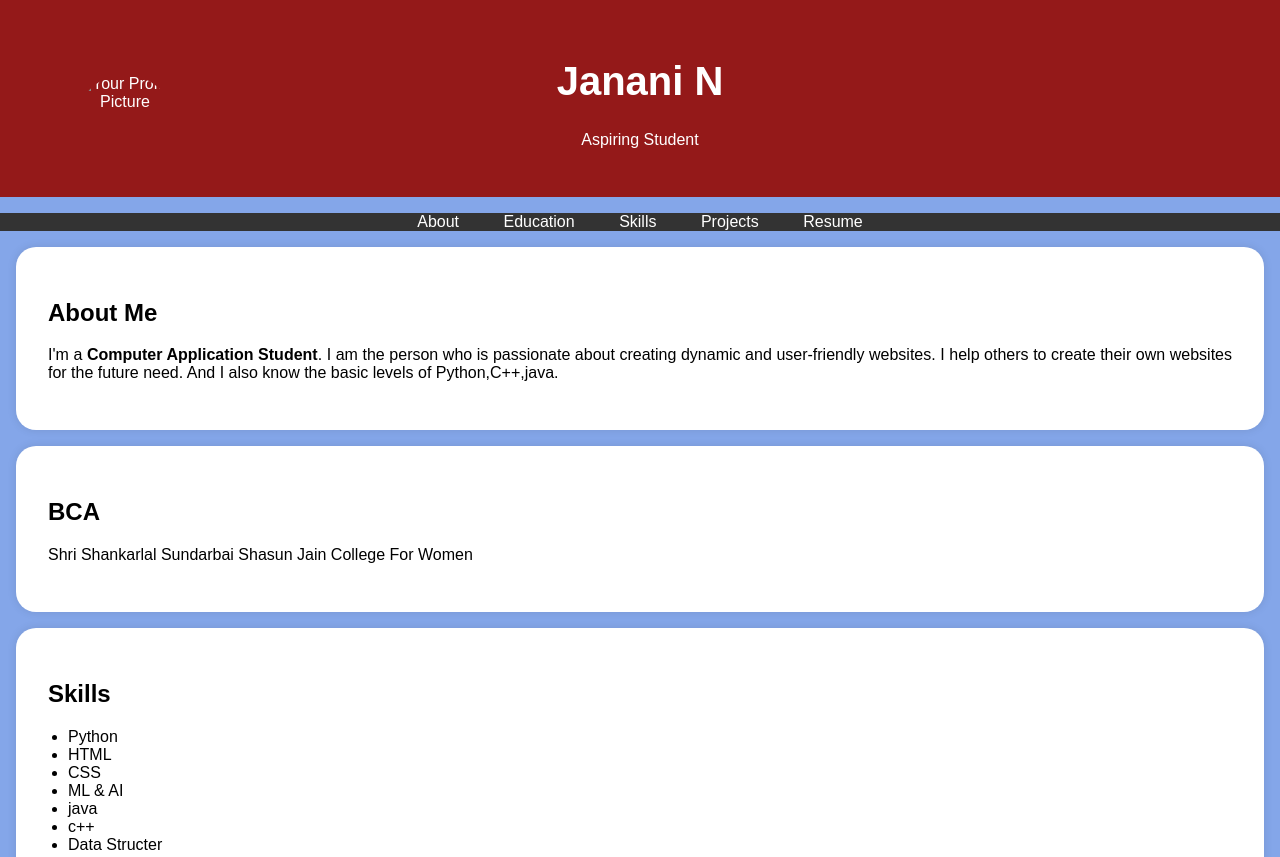
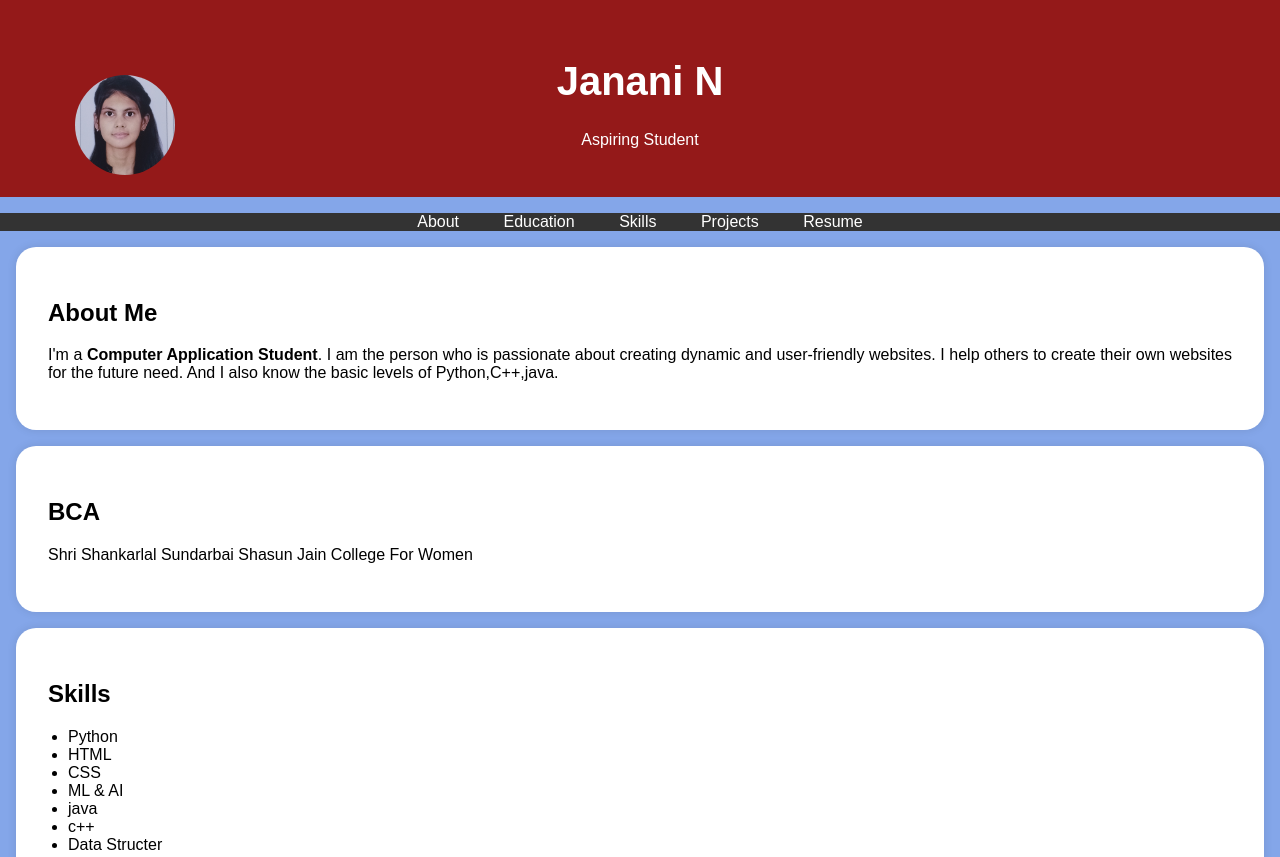
Before and after one commit to Janani-nagaraj/Portfolio-, a plain HTML site: page index.html in a window 1280 px wide. Shown: the top 857 px of the page. Drawn offline with Linux system fonts and the light colour scheme.

Commit message:
index.html

```diff
--- a/index.html
+++ b/index.html
@@ -95,7 +95,7 @@
     <header>
         <div class="header-content">
             <!-- Add your profile picture here -->
-            <img src="janani photo .pdf" alt="Your Profile Picture" class="profile-picture">
+            <img src="IMG_20250320_122007.jpg" alt="Your Profile Picture" class="profile-picture">
             <h1>Janani N</h1>
             <p>Aspiring Student</p>
         </div>
```
